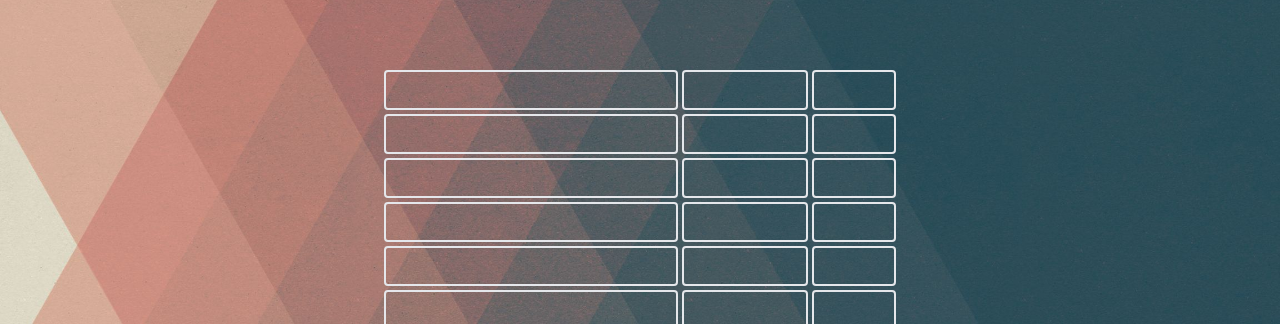
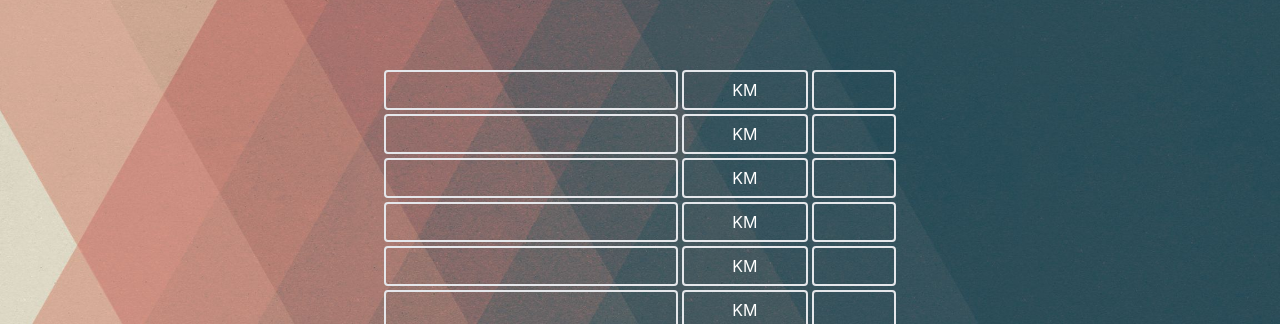
Before and after one commit to WeikeShi0730/worldle, a React (Create React App) app: page / in a window 1280 px wide. Shown: the part 476-800 px from the top of the page. Built offline with nearby package versions, Linux system fonts and the light colour scheme.

Commit message:
Fix map name and placeholder bug

```diff
--- a/src/App.tsx
+++ b/src/App.tsx
@@ -1,5 +1,5 @@
 import { useState, createContext } from "react";
-import { CountryType } from "./interfaces";
+import { CountryType, differenceType } from "./interfaces";
 import Header from "./components/header.component";
 import CurrentCountry from "./components/current-country.component";
 import GuessPanels from "./components/guess-panels.component";
@@ -14,9 +14,11 @@ interface contextType {
   numGuesses: number;
   setNumGuesses: (numGuesses: number) => void;
   selectedCountries: CountryType[];
-  setSelectedCountries: (couselectedCountriesntry: CountryType[]) => void;
+  setSelectedCountries: (selectedCountries: CountryType[]) => void;
   game: string;
   setGame: (game: string) => void;
+  difference: differenceType[];
+  setDifference: (difference: CountryType[]) => void;
 }
 
 export const AppContext = createContext<contextType>({} as contextType);
@@ -38,6 +40,14 @@ function App() {
     {},
   ] as CountryType[]);
   const [game, setGame] = useState<string>(IN_PROCESS);
+  const [difference, setDifference] = useState<differenceType[]>([
+    {},
+    {},
+    {},
+    {},
+    {},
+    {},
+  ] as differenceType[]);
   // const [difference] = useGame();
   // console.log(difference);
 
@@ -49,6 +59,8 @@ function App() {
     setSelectedCountries,
     game,
     setGame,
+    difference,
+    setDifference,
   };
 
   return (
--- a/src/components/guess-panel.component.tsx
+++ b/src/components/guess-panel.component.tsx
@@ -6,6 +6,7 @@ type GuessPanelType = {
 };
 
 const GuessPanel = ({ selectedCountry, difference }: GuessPanelType) => {
+  // const { difference } = useContext(AppContext);
   // console.log(difference);
   return (
     <div className="flex w-full h-10 my-1 rounded text-white">
@@ -13,10 +14,10 @@ const GuessPanel = ({ selectedCountry, difference }: GuessPanelType) => {
         {selectedCountry.label}
       </div>
       <div className="distance flex justify-center items-center w-3/12 border-2 mx-1 rounded">
-        {/* {difference.distance} KM */}
+        {difference.distance} KM
       </div>
       <div className="direction flex justify-center items-center w-2/12 border-2 rounded">
-        {/* {difference.direction} */}
+        {difference.direction}
       </div>
     </div>
   );
--- a/src/components/guess-panels.component.tsx
+++ b/src/components/guess-panels.component.tsx
@@ -1,11 +1,13 @@
 import { useContext} from "react";
 import GuessPanel from "./guess-panel.component";
 import { AppContext } from "../App";
-import useGame from "../utils/useGame";
+// import useGame from "../utils/useGame";
 import { differenceType } from "../interfaces";
 
 const GuessPanels = () => {
-  const [difference] = useGame();
+  // const [difference] = useGame();
+
+  const { difference } = useContext(AppContext);
   const { selectedCountries } = useContext(AppContext);
 
   return (
--- a/src/components/selections.component.tsx
+++ b/src/components/selections.component.tsx
@@ -1,12 +1,15 @@
 import { useState, useContext } from "react";
 import { AppContext } from "../App";
 import Select from "react-select";
+import { differenceType } from "../interfaces/index";
 import { countries } from "../data/countries";
 import { CountryType } from "../interfaces";
 import { IN_PROCESS } from "../constants";
+import { getDistance, convertDistance, getCompassDirection } from "geolib";
 
 const Selections = () => {
   const {
+    currentCountry,
     numGuesses,
     setNumGuesses,
     selectedCountries,
@@ -20,6 +23,14 @@ const Selections = () => {
     latitude: 0,
     longitude: 0,
   });
+  const [difference, setDifference] = useState<differenceType[]>([
+    {},
+    {},
+    {},
+    {},
+    {},
+    {},
+  ] as differenceType[]);
 
   const handleSubmit = () => {
     if (
@@ -30,6 +41,27 @@ const Selections = () => {
       let newCountries = selectedCountries; // MOVE to useGame !!!!!!!!!
       newCountries[numGuesses] = country;
       setSelectedCountries(newCountries);
+
+      const currentCountryPos = {
+        latitude: currentCountry.latitude,
+        longitude: currentCountry.longitude,
+      };
+      const selectedCountryPos = {
+        latitude: selectedCountries[numGuesses]?.latitude,
+        longitude: selectedCountries[numGuesses]?.longitude,
+      };
+      const distance = convertDistance(
+        getDistance(currentCountryPos, selectedCountryPos, 1000),
+        "km"
+      );
+      const direction = getCompassDirection(
+        currentCountryPos,
+        selectedCountryPos
+      );
+      let newDifferenceArray = difference;
+      newDifferenceArray[numGuesses] = { distance, direction };
+      setDifference(newDifferenceArray);
+
       setCountry({} as CountryType);
       setNumGuesses(numGuesses + 1);
     } else {
```
